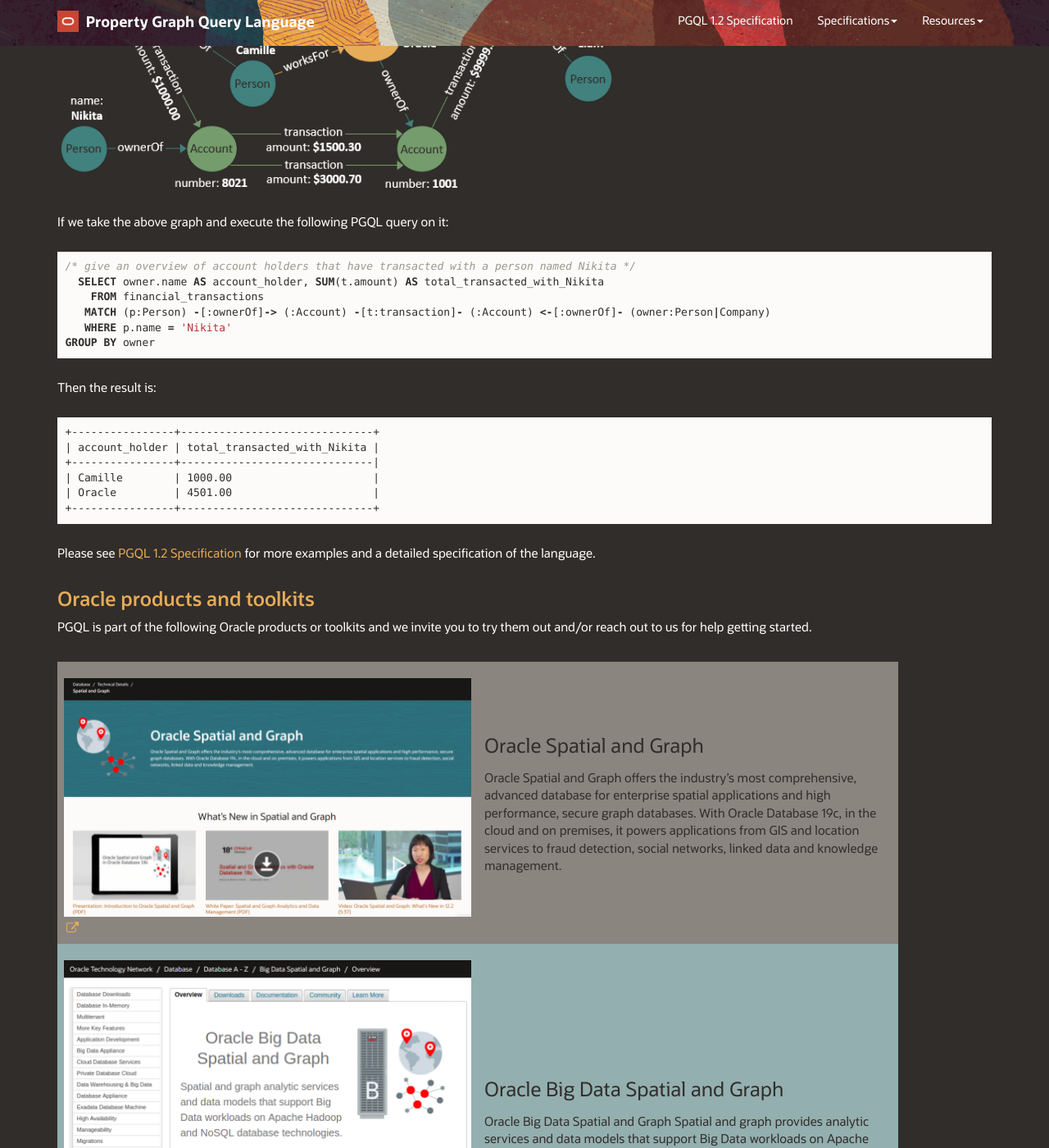
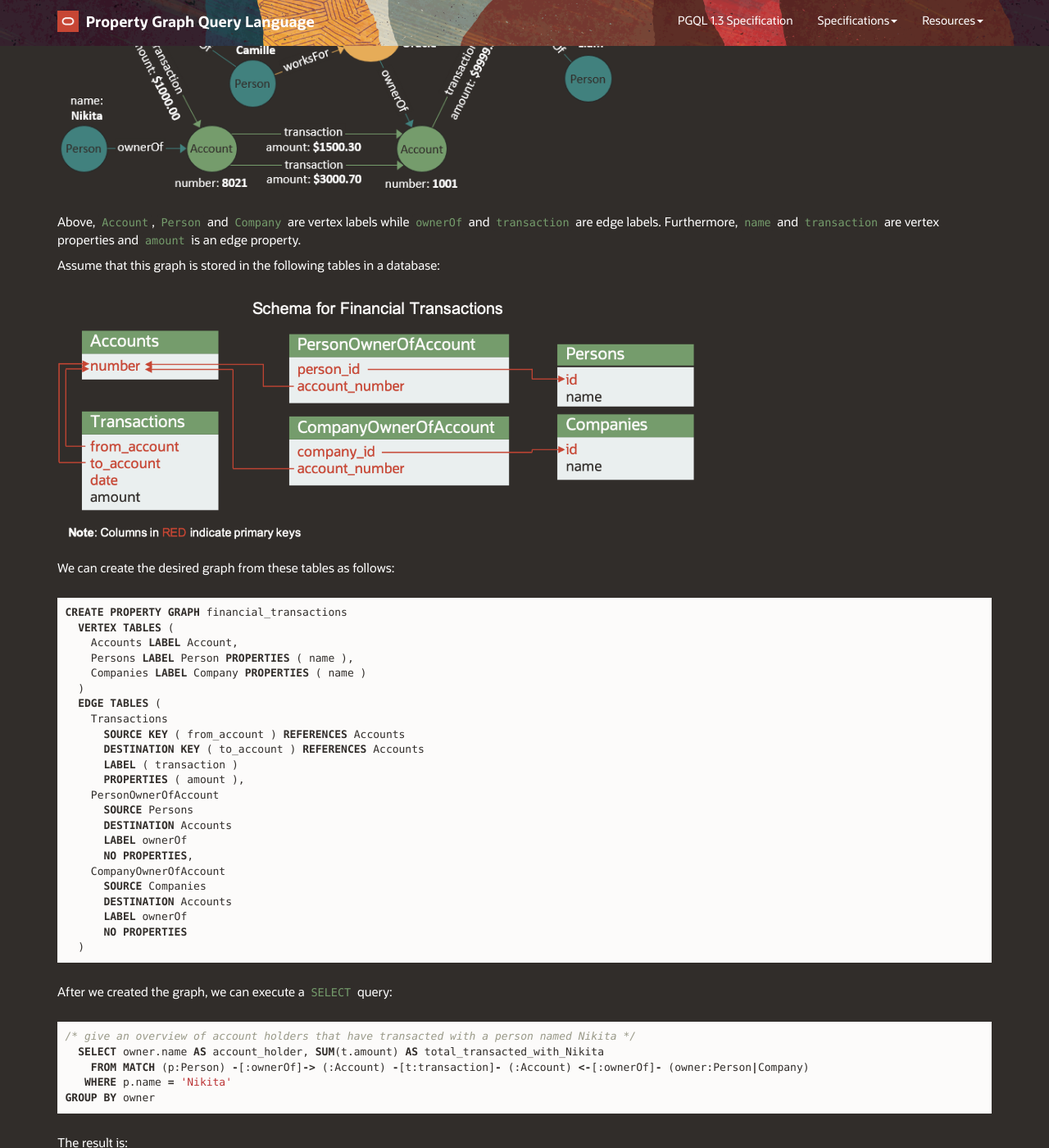
Before and after one commit to oracle/pgql-lang, a Jekyll site: the page built from index.md, in a window 1280 px wide and 1400 px high, scrolled down 1007 px. Shown: the whole window at 82% size. Built offline with Jekyll 4.4.1, drawn with Linux system fonts in a browser that asks for light colours; nearby versions of some CDN libraries; comment, search, counter and statistics services are not loaded; some of the changed text lies outside the part shown.

Commit message:
PGQL 1.3

````diff
--- a/_data/topnav.yml
+++ b/_data/topnav.yml
@@ -4,8 +4,8 @@
 
 - title: Topnav
   items:
-    - title: PGQL 1.2 Specification
-      url: /spec/1.2/
+    - title: PGQL 1.3 Specification
+      url: /spec/1.3/
 
 ## Topnav dropdowns
 topnav_dropdowns:
@@ -13,6 +13,8 @@
   folders:
     - title: Specifications
       folderitems:
+        - title: PGQL 1.3 Specification
+          url: /spec/1.3/
         - title: PGQL 1.2 Specification
           url: /spec/1.2/
         - title: PGQL 1.1 Specification
--- a/index.md
+++ b/index.md
@@ -32,18 +32,52 @@
 
 {% include image.html file="example_graphs/financial_transactions.png" style="width: 680px;padding-bottom: 15px;" %}
 
-If we take the above graph and execute the following PGQL query on it:
+Above, `Account`, `Person` and `Company` are vertex labels while `ownerOf` and `transaction` are edge labels.
+Furthermore, `name` and `transaction` are vertex properties and `amount` is an edge property.
+
+Assume that this graph is stored in the following tables in a database:
+
+{% include image.html file="example_graphs/financial_transactions_schema.png" style="width: 780px;padding-bottom: 15px;" %}
+
+We can create the desired graph from these tables as follows:
+
+```sql
+CREATE PROPERTY GRAPH financial_transactions
+  VERTEX TABLES (
+    Accounts LABEL Account,
+    Persons LABEL Person PROPERTIES ( name ),
+    Companies LABEL Company PROPERTIES ( name )
+  )
+  EDGE TABLES (
+    Transactions
+      SOURCE KEY ( from_account ) REFERENCES Accounts
+      DESTINATION KEY ( to_account ) REFERENCES Accounts
+      LABEL ( transaction )
+      PROPERTIES ( amount ),
+    PersonOwnerOfAccount
+      SOURCE Persons
+      DESTINATION Accounts
+      LABEL ownerOf
+      NO PROPERTIES,
+    CompanyOwnerOfAccount
+      SOURCE Companies
+      DESTINATION Accounts
+      LABEL ownerOf
+      NO PROPERTIES
+  )
+```
+
+After we created the graph, we can execute a `SELECT` query:
 
 ```sql
 /* give an overview of account holders that have transacted with a person named Nikita */
   SELECT owner.name AS account_holder, SUM(t.amount) AS total_transacted_with_Nikita
-    FROM financial_transactions
-   MATCH (p:Person) -[:ownerOf]-> (:Account) -[t:transaction]- (:Account) <-[:ownerOf]- (owner:Person|Company)
+    FROM MATCH (p:Person) -[:ownerOf]-> (:Account) -[t:transaction]- (:Account) <-[:ownerOf]- (owner:Person|Company)
    WHERE p.name = 'Nikita'
 GROUP BY owner
 ```
 
-Then the result is:
+The result is:
 
 ```
 +----------------+------------------------------+
@@ -54,7 +88,7 @@
 +----------------+------------------------------+
 ```
 
-Please see [PGQL 1.2 Specification](spec/1.2/) for more examples and a detailed specification of the language.
+Please see [PGQL 1.3 Specification](spec/1.3/) for more examples and a detailed specification of the language.
 
 Oracle products and toolkits
 ----------------------------
@@ -115,6 +149,7 @@
 PGQL specifications
 -------------------
 
+ - [PGQL 1.3 Specification](spec/1.3/)
  - [PGQL 1.2 Specification](spec/1.2/)
  - [PGQL 1.1 Specification](spec/1.1/)
  - [PGQL 1.0 Specification](spec/1.0/)
````
Also changed, not shown: pages/pgql-1.3-spec.md (+11 -10 lines).
